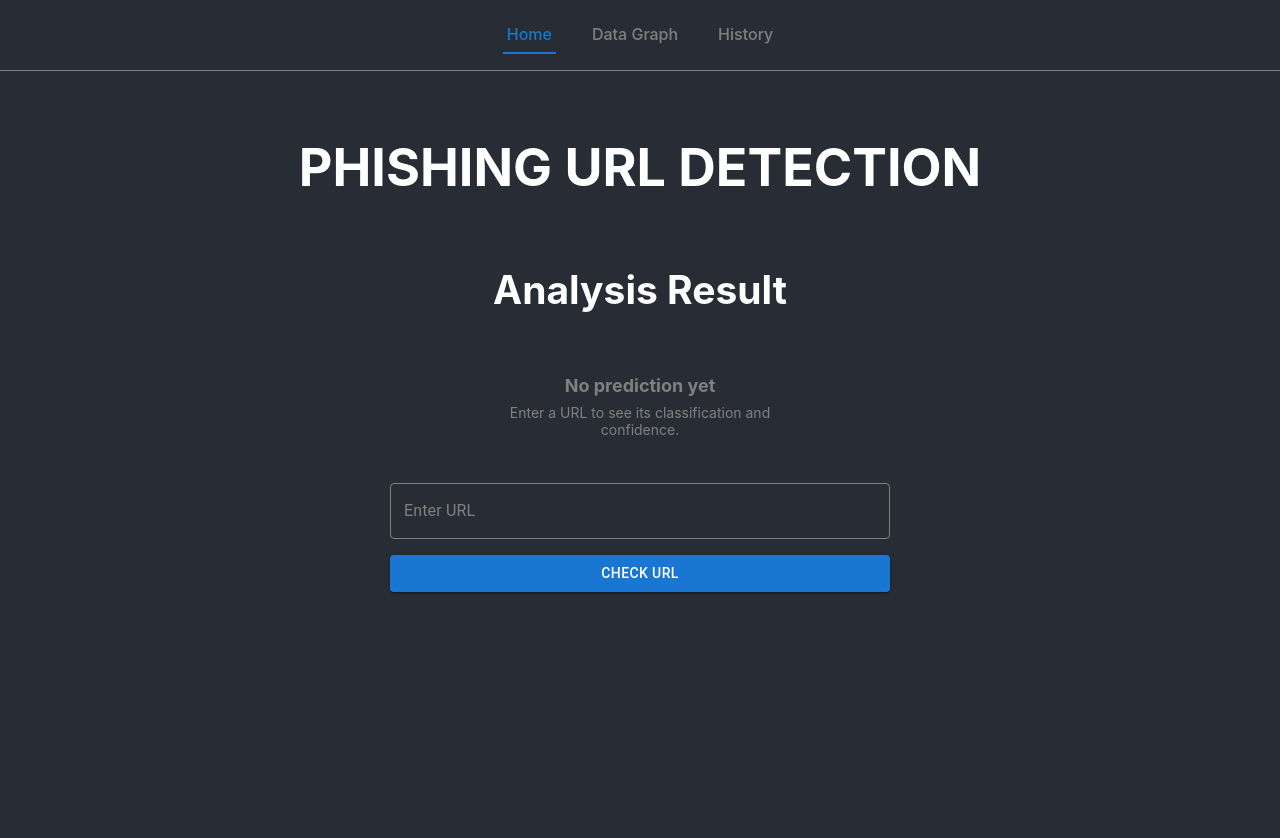
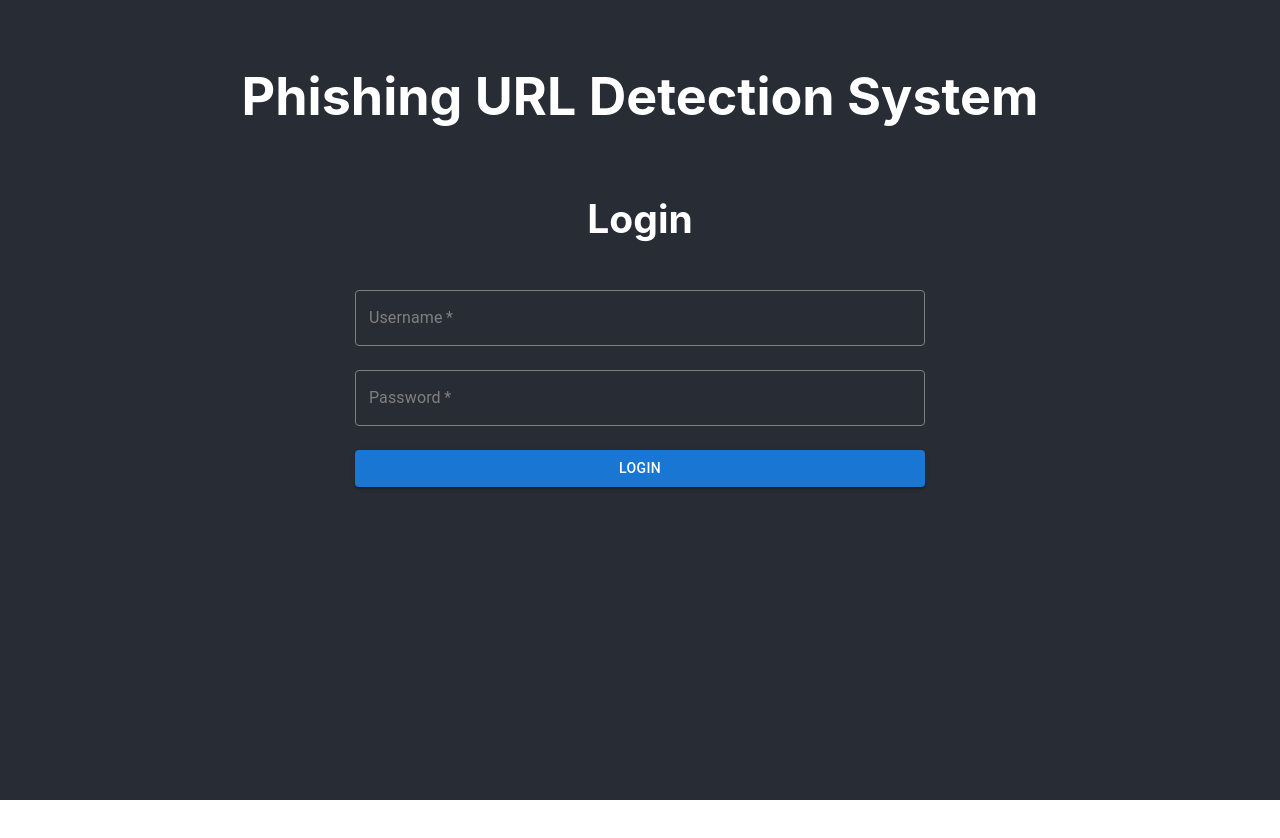
Before and after one commit to JakeShrimptonSwin/assignment-3, a React (Create React App) app: page / in a window 1280 px wide. Shown: the top 838 px of the page. After the commit the page ends 800 px from the top, so only its background shows below. Built offline with nearby package versions, Linux system fonts and the light colour scheme.

Commit message:
Added basic login page to use as a base for login and SQL injection protection example

```diff
--- a/src/App.js
+++ b/src/App.js
@@ -1,34 +1,30 @@
 //Jake Shrimpton - This page will act as the front facing page.
-//
-
 import './App.css';
 import {
   BrowserRouter,
   Routes,
   Route,
-  NavLink
 } from 'react-router-dom';
-
 
 import Home from './pages/home';
 import DataPage from './pages/data_page';
 import HistoryPage from './pages/history_page';
 import ErrorPage from './pages/error_page';
+import LoginPage from "./pages/login_page";
+import Navbar from './components/common/navbar';
 
 function App() {
+
   return (
     <BrowserRouter>
-      <nav className="navbar">
-        <NavLink to="/">Home</NavLink>
-        <NavLink to="/dataGraph">Data Graph</NavLink>
-        <NavLink to="/history">History</NavLink>
-      </nav>
-
+      <Navbar />
       <main className="App">
         <Routes>
-          <Route path="/" element={<Home />} />
+          <Route path="/" element={<LoginPage />} />
+          <Route path="/home" element={<Home/>}/>
           <Route path="/dataGraph" element={<DataPage />} />
           <Route path="/history" element={<HistoryPage />}/>
+          <Route path="/login" element={<LoginPage />} />
            {/* Catch any unrecognised URL */}
           <Route path="*" element={<ErrorPage />} />
         </Routes>
--- /dev/null
+++ b/src/components/common/login_form.jsx
@@ -0,0 +1,54 @@
+//Jake S - Login Form
+import { useState } from "react";
+import { Box, TextField, Button, } from "@mui/material";
+import { useNavigate } from "react-router-dom";
+
+function LoginForm() {
+    const [username, setUsername] = useState("");
+    const [password, setPassword] = useState("");
+    const navigate = useNavigate();
+
+    const handleLogin = (event) => {
+        event.preventDefault();
+
+        // Add login authentication here
+        console.log("Login submitted");
+        navigate("/home")
+    };
+
+    return (
+        <div>
+
+            <Box component="form" onSubmit={handleLogin}>
+                <TextField
+                    label="Username"
+                    fullWidth
+                    required
+                    margin="normal"
+                    value={username}
+                    onChange={(event) => setUsername(event.target.value)}
+                />
+
+                <TextField
+                    label="Password"
+                    type="password"
+                    fullWidth
+                    required
+                    margin="normal"
+                    value={password}
+                    onChange={(event) => setPassword(event.target.value)}
+                />
+
+                <Button
+                    type="submit"
+                    variant="contained"
+                    fullWidth
+                    sx={{ mt: 2 }}
+                >
+                    Login
+                </Button>
+            </Box>
+        </div>);
+}
+
+export default LoginForm;
--- /dev/null
+++ b/src/components/common/navbar.jsx
@@ -0,0 +1,23 @@
+//Jake S
+//navbar removed and turned into a component
+import { useLocation } from "react-router-dom";
+import { NavLink } from "react-router-dom";
+
+function Navbar() {
+  const location = useLocation();
+
+  // Hide navbar on the login page
+  if (location.pathname === "/" || location.pathname === "/login") {
+    return null;
+  }
+
+  return (
+    <nav className="navbar">
+      <NavLink to="/home">Home</NavLink>
+      <NavLink to="/dataGraph">Data Graph</NavLink>
+      <NavLink to="/history">History</NavLink>
+    </nav>
+  );
+}
+
+export default Navbar;
--- a/src/pages/home.jsx
+++ b/src/pages/home.jsx
@@ -9,7 +9,7 @@ function Home() {
 
   return (
     <div className="App-header">
-      <h1>PHISHING URL DETECTION</h1>
+      <h1>PHISHING URL DETECTION SYSTEM</h1>
         <div>
           <h2>Analysis Result</h2>
         </div>
--- /dev/null
+++ b/src/pages/login_page.jsx
@@ -0,0 +1,15 @@
+//Jake S - This will act as a login page
+import LoginForm from "../components/common/login_form";
+function LoginPage() {
+
+
+    return (
+        <div className="App-header">
+            <h1>Phishing URL Detection System</h1>
+            <h2>Login</h2>
+            <LoginForm/>
+        </div>
+    );
+}
+
+export default LoginPage;
```
